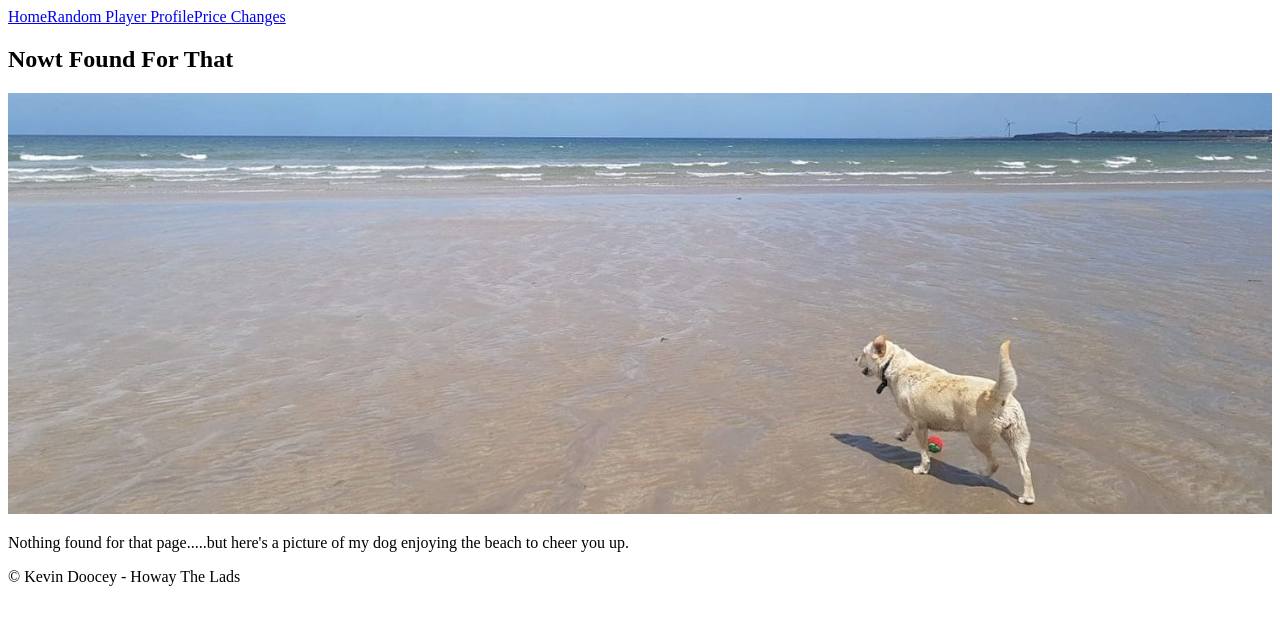
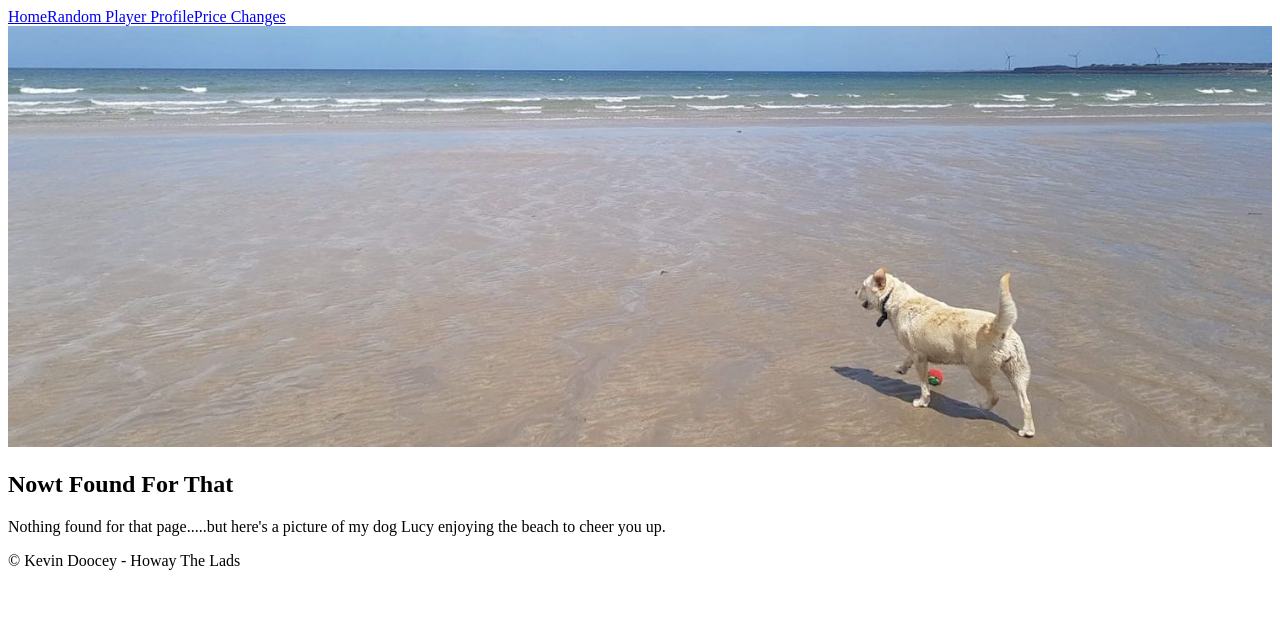
Before and after one commit to Doocey/fpl-dashboard, a Next.js app: page /404 in a window 1280 px wide. Shown: the top 624 px of the page. Built offline with nearby package versions, Linux system fonts and the light colour scheme.

Commit message:
Add a proper README with an image. Fix up 404 page

```diff
--- a/pages/404/index.js
+++ b/pages/404/index.js
@@ -3,15 +3,12 @@ import Image from 'next/image'
 
 export default function FourOhFour() {
   return (
-    <div className="container">
+    <>
       <Head>
         <title>Nothing Here</title>
         <link rel="icon" href="/favicon.ico" />
         <meta name="description" content="Nothing found" />
       </Head>
-
-      <main>
-        <h1>Nowt Found For That</h1>
       <Image
         src='/lucy.jpg'
         alt={`Page not found, but here's a nice dog`}
@@ -19,9 +16,12 @@ export default function FourOhFour() {
         height='500'
         className='nf-image'
       />
-
-        <p>Nothing found for that page.....but here's a picture of my dog enjoying the beach to cheer you up.</p>
+      <div className="container py-5">
+        <main className="w-11/12 sm:w-8/12 mx-auto">
+          <h1 className="text-3xl pb-4">Nowt Found For That</h1>
+          <p>Nothing found for that page.....but here's a picture of my dog Lucy enjoying the beach to cheer you up.</p>
         </main>
       </div>
+    </>
   )
 }
```
Also changed, not shown: public/fpl-dashboard.png (added), 1 other file (tests, documents, lock files or other folders). Lines whose indentation alone changed are shown as unchanged.
